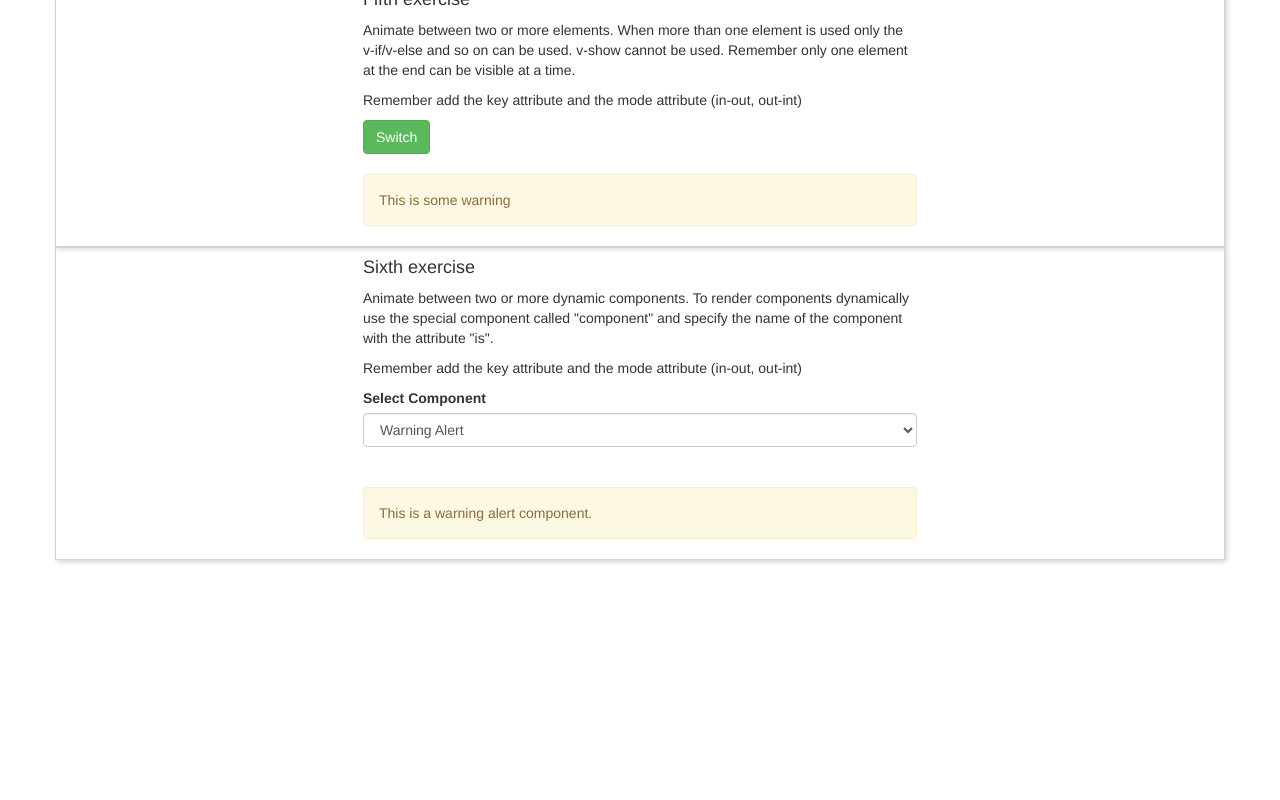
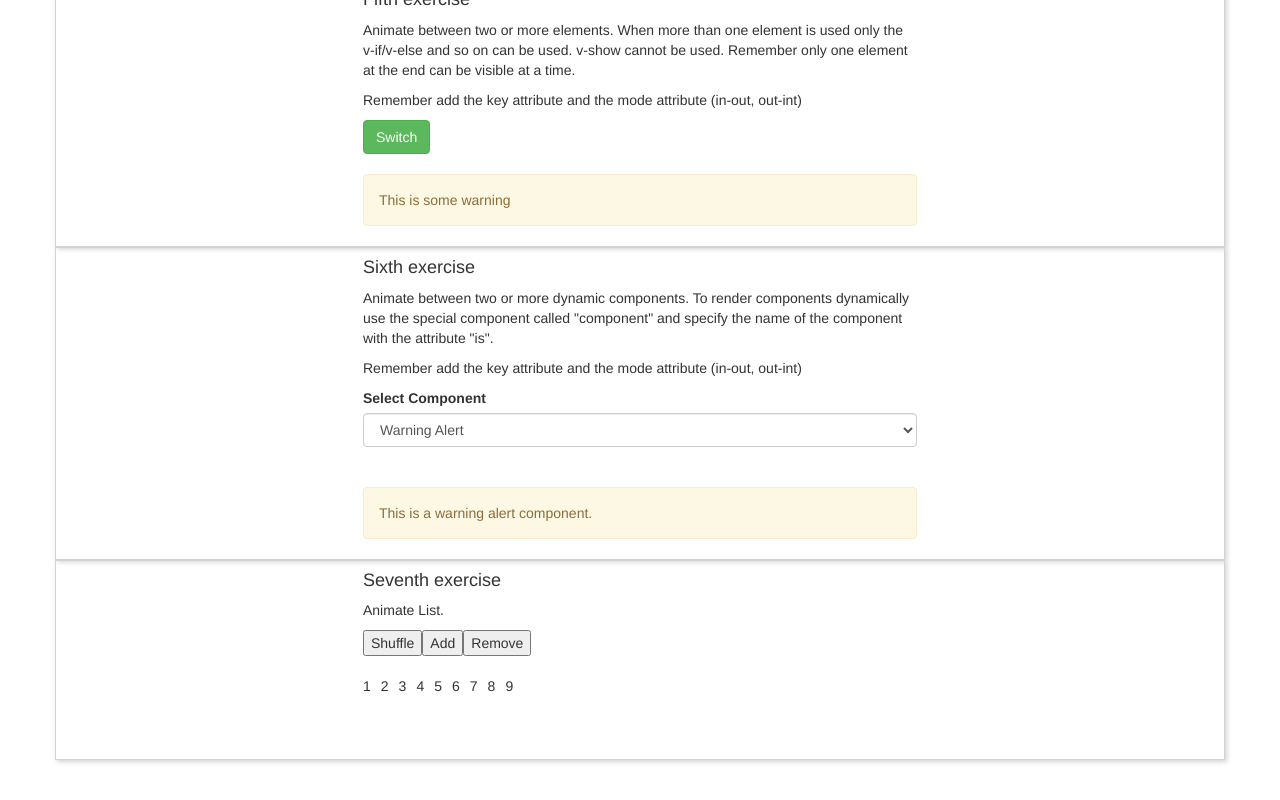
Before and after one commit to Udemy-Vue-TheCompleteGuide/Animation-Learn, a Vue app: page / in a window 1280 px wide. Shown: the part 966-1766 px from the top of the page. Before the commit the page ends 1566 px from the top, so only its background shows below. Built offline with nearby package versions, Linux system fonts and the light colour scheme.

Commit message:
Working with list

```diff
--- a/package.json
+++ b/package.json
@@ -9,6 +9,7 @@
   },
   "dependencies": {
     "core-js": "^3.6.5",
+    "lodash": "^4.17.20",
     "vue": "^2.6.11"
   },
   "devDependencies": {
--- a/src/App.vue
+++ b/src/App.vue
@@ -112,6 +112,29 @@
       </div>
     </div>
 
+
+    <!-- Seventh exercise.  -->
+    <div class="row exercise-box">
+      <div class="col-sm-12 col-md-6 col-md-offset-3">
+        <h4>Seventh exercise</h4>
+        <p>
+          Animate List.
+        </p>
+        <button v-on:click="shuffle">Shuffle</button>
+        <button v-on:click="add">Add</button>
+        <button v-on:click="remove">Remove</button>
+        <br><br>
+        <transition-group name="list-complete" tag="p">
+          <span v-for="item in items"
+                v-bind:key="item"
+                class="list-complete-item"
+          >
+            {{ item }}
+          </span>
+        </transition-group>
+      </div>
+    </div>
+
     <br><br>
   </div> <!-- container -->
 </template>
@@ -119,6 +142,7 @@
 <script>
 import WarningAlert from "@/components/WarningAlert";
 import SuccessAlert from "@/components/SuccessAlert";
+import _ from 'lodash';
 
 export default {
   name: 'App',
@@ -128,7 +152,9 @@ export default {
       visible2: false,
       visible4: false,
       visible5: false,
-      componentSelected: 'WarningAlert'
+      componentSelected: 'WarningAlert',
+      items: [1, 2, 3, 4, 5, 6, 7, 8, 9],
+      nextNum: 10
     }
   },
   components: {
@@ -148,6 +174,20 @@ export default {
     showHide5() {
       this.visible5 = !this.visible5;
     },
+
+
+    randomIndex: function () {
+      return Math.floor(Math.random() * this.items.length)
+    },
+    add: function () {
+      this.items.splice(this.randomIndex(), 0, this.nextNum++)
+    },
+    remove: function () {
+      this.items.splice(this.randomIndex(), 1)
+    },
+    shuffle: function () {
+      this.items = _.shuffle(this.items)
+    }
   }
 }
 </script>
@@ -228,4 +268,24 @@ export default {
     transform: translateY(20px);
   }
 }
+
+/*------------------------------------------------------------------------------------------------------------------*/
+
+.list-complete-item {
+  transition: all 1s;
+  display: inline-block;
+  margin-right: 10px;
+}
+
+.list-complete-enter, .list-complete-leave-to
+  /* .list-complete-leave-active below version 2.1.8 */
+{
+  opacity: 0;
+  transform: translateY(30px);
+}
+
+.list-complete-leave-active {
+  position: absolute;
+}
+
 </style>
```
Also changed, not shown: 1 other file (tests, documents, lock files or other folders).
